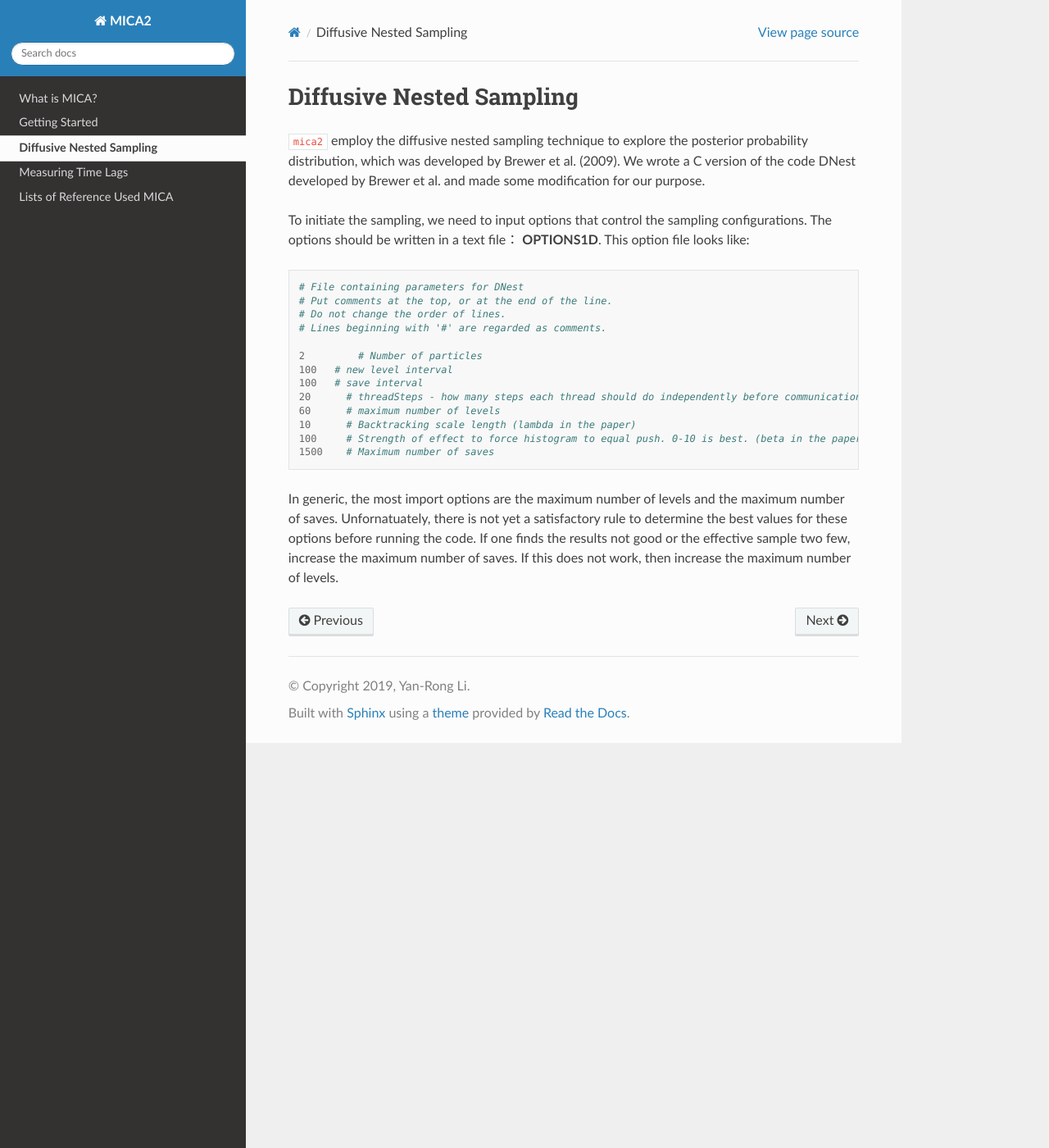
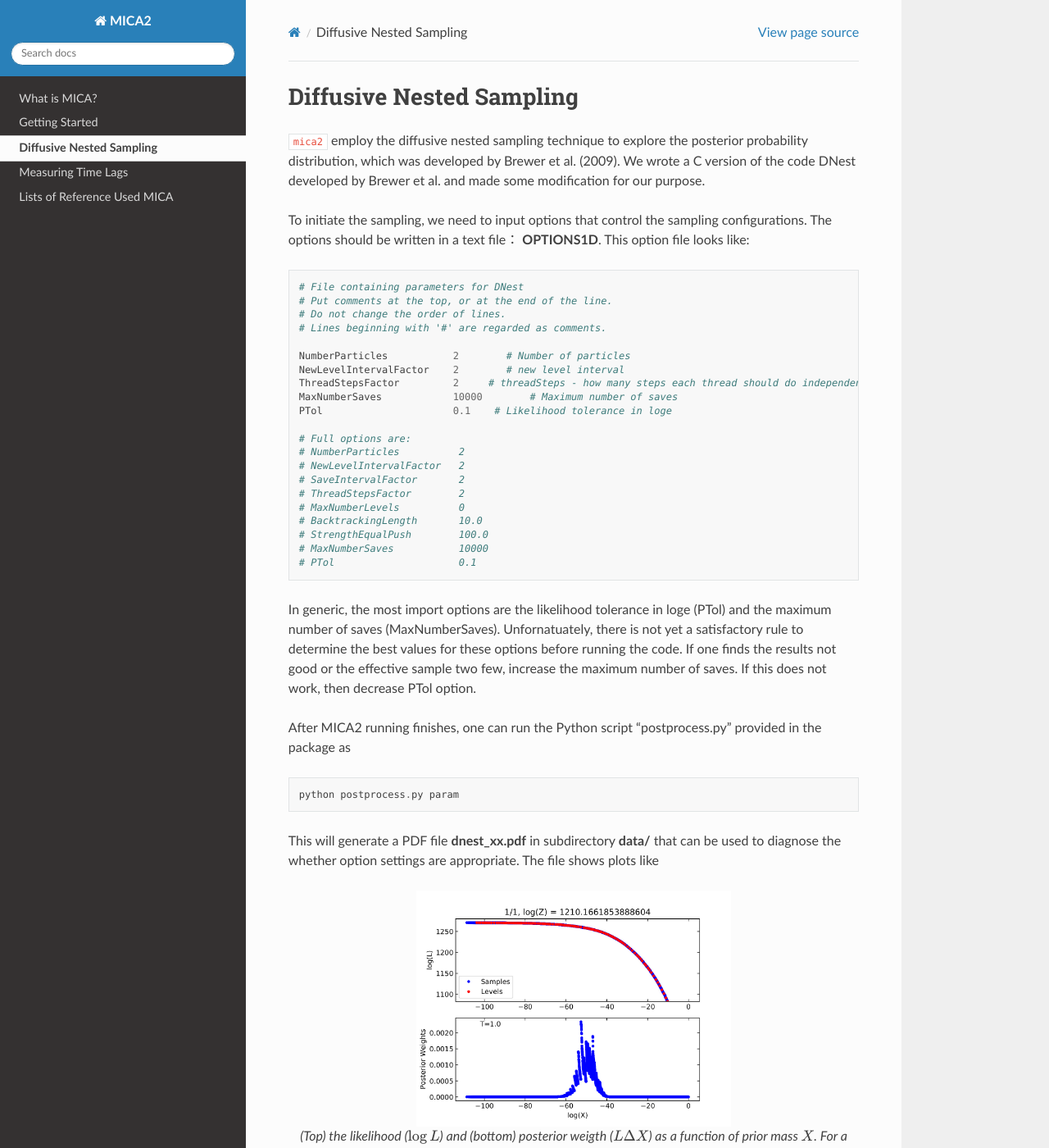
Before and after one commit to LiyrAstroph/MICA2, a Sphinx documentation site: the page built from docs/cdnest.rst, in a window 1280 px wide and 1400 px high. Shown: the whole window at 82% size. Built offline with Sphinx 7.4.7 and the Read the Docs theme 2.0.0, drawn with Linux system fonts in a browser that asks for light colours; some of the changed text lies outside the part shown.

Commit message:
update docs. update python scripts.

```diff
--- a/docs/cdnest.rst
+++ b/docs/cdnest.rst
@@ -15,17 +15,42 @@ should be written in a text file： **OPTIONS1D**. This option file looks like::
   # Do not change the order of lines.
   # Lines beginning with '#' are regarded as comments.
 
-  2	    # Number of particles
-  100	# new level interval
-  100	# save interval
-  20	  # threadSteps - how many steps each thread should do independently before communication
-  60	  # maximum number of levels
-  10	  # Backtracking scale length (lambda in the paper)
-  100	  # Strength of effect to force histogram to equal push. 0-10 is best. (beta in the paper)
-  1500	  # Maximum number of saves
+  NumberParticles           2	     # Number of particles
+  NewLevelIntervalFactor    2	     # new level interval
+  ThreadStepsFactor         2     # threadSteps - how many steps each thread should do independently before communication
+  MaxNumberSaves            10000	 # Maximum number of saves
+  PTol                      0.1    # Likelihood tolerance in loge
+
+  # Full options are:
+  # NumberParticles          2
+  # NewLevelIntervalFactor   2
+  # SaveIntervalFactor       2
+  # ThreadStepsFactor        2
+  # MaxNumberLevels          0
+  # BacktrackingLength       10.0
+  # StrengthEqualPush        100.0
+  # MaxNumberSaves           10000
+  # PTol                     0.1
 
 
-In generic, the most import options are the maximum number of levels and the maximum number of saves. Unfornatuately,
-there is not yet a satisfactory rule to determine the best values for these options before running the code. If one
-finds the results not good or the effective sample two few, increase the maximum number of saves. If this does not
-work, then increase the maximum number of levels.
+In generic, the most import options are the likelihood tolerance in loge (PTol) and the maximum number of saves
+(MaxNumberSaves). Unfornatuately, there is not yet a satisfactory rule to determine the best values for these options
+before running the code. If one finds the results not good or the effective sample two few, increase the maximum number of saves.
+If this does not work, then decrease PTol option.
+
+After MICA2 running finishes, one can run the Python script "postprocess.py" provided in the package as
+
+.. code:: python
+
+  python postprocess.py param
+
+This will generate a PDF file **dnest_xx.pdf** in subdirectory **data/** that can be used to diagnose the
+whether option settings are appropriate. The file shows plots like
+
+.. figure:: _static/fig_dnest_post.jpg
+  :scale: 30 %
+  :align: center
+
+  (Top) the likelihood (:math:`\log L`) and (bottom) posterior weigth (:math:`L\Delta X`) as
+  a function of prior mass :math:`X`. For a good run, there should appear a peak in the
+  bottom panel (see also the documentation of DNest3, https://github.com/eggplantbren/DNest3).
--- a/postprocess.py
+++ b/postprocess.py
@@ -254,6 +254,7 @@ def _param_parser(fname):
 if __name__ == "__main__":
   if(len(sys.argv) < 2):
     print("Please specify paramter file!")
+    print("e.g., python postprocess.py src/param")
     exit(0)
   fparam = sys.argv[1]
 
```
Also changed, not shown: docs/getting_started.rst (+11 -0 lines), plotfig.py (+9 -0 lines), docs/_static/fig_dnest_post.jpg (added).
